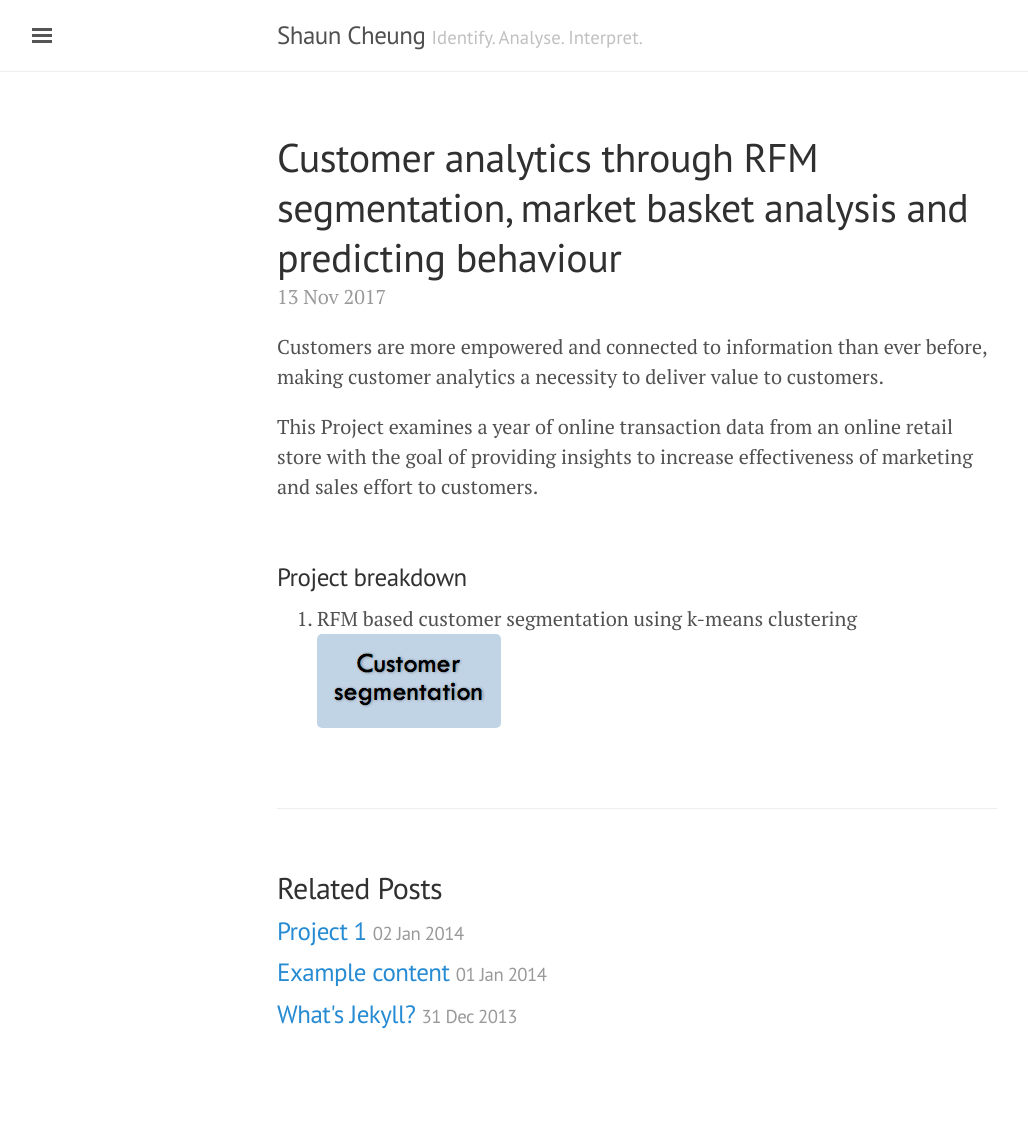
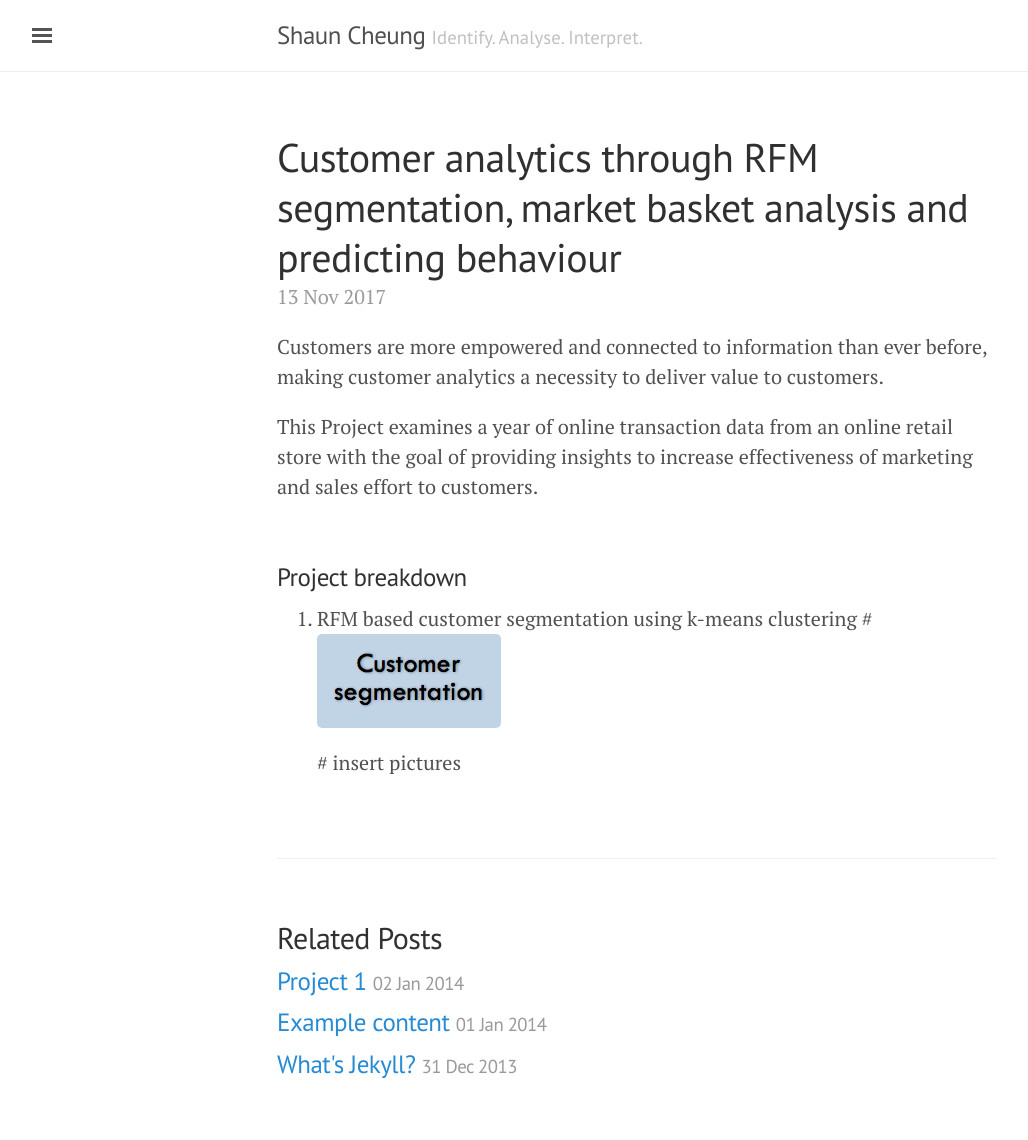
Before and after one commit to shauncheungkt/shauncheungkt.github.io, a Jekyll site: the page built from _posts/2017-11-13-Customer Analytics through Segmentation, Market Basket Analysis and Predictive Analytics.md, in a window 1280 px wide. Shown: the whole page, without its empty margins (3-1031 px from the left). Built offline with Jekyll 4.4.1, drawn with Linux system fonts in a browser that asks for light colours; before the commit the page ends 1090 px from its top, so only the background shows below that.

Commit message:
Update 2017-11-13-Customer Analytics through Segmentation, Market Basket Analysis and Predictive Analytics.md

```diff
--- a/_posts/2017-11-13-Customer Analytics through Segmentation, Market Basket Analysis and Predictive Analytics.md
+++ b/_posts/2017-11-13-Customer Analytics through Segmentation, Market Basket Analysis and Predictive Analytics.md
@@ -14,4 +14,4 @@ This Project examines a year of online transaction data from an online retail st
 
 ### Project breakdown
 
-1. RFM based customer segmentation using k-means clustering       ![Alt text](/images/segmentation.png)
+1. RFM based customer segmentation using k-means clustering       # ![Alt text](/images/segmentation.png) # insert pictures
```
